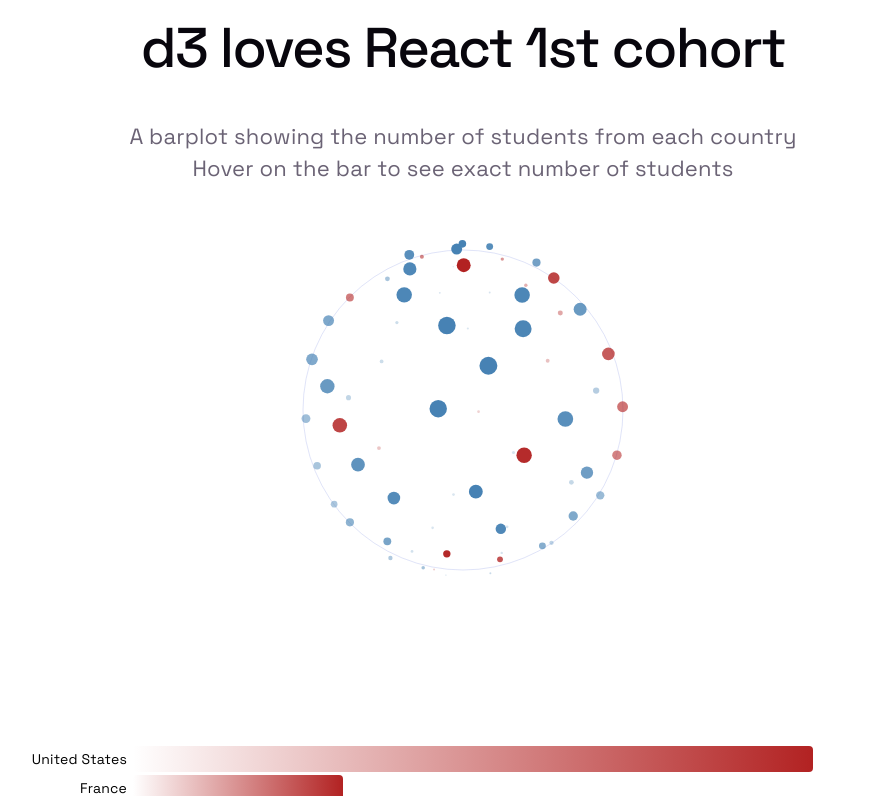
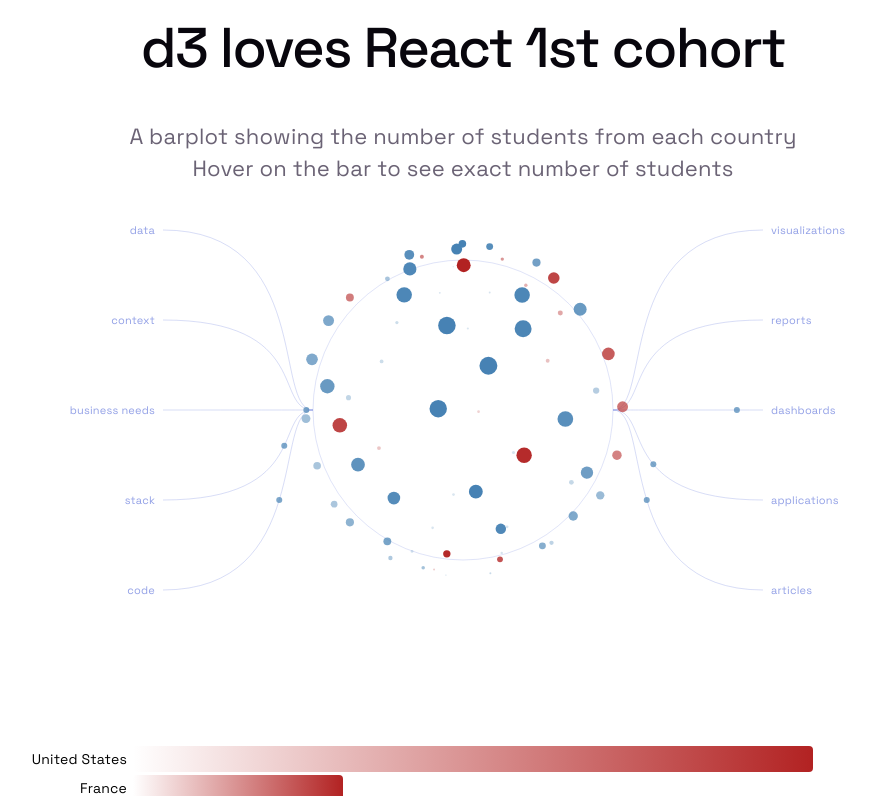
Before and after one commit to mic-wypych/d3_charts, a React (Vite) app: page / in a window 1280 px wide. Shown: the top 796 px of the page, without its empty margins (177-1053 px from the left). Built offline with nearby package versions, Linux system fonts and the light colour scheme.

Commit message:
working version of spinning ball

```diff
--- a/src/SpinningBall.jsx
+++ b/src/SpinningBall.jsx
@@ -1,14 +1,32 @@
 import { useState, useEffect, useRef } from "react";
 
+const easeInOutQuad = (t) => t < 0.5 ? 2 * t * t : -1 + (4 - 2 * t) * t;
+
+// Ease in to midpoint, pause, ease out to end
+const easeWithPause = (t) => {
+    const moveIn = 0.4, pause = 0.2, moveOut = 0.4;
+    if (t < moveIn)               return 0.5 * easeInOutQuad(t / moveIn);
+    if (t < moveIn + pause)       return 0.5;
+    return 0.5 + 0.5 * easeInOutQuad((t - moveIn - pause) / moveOut);
+};
+
+const bezierPoint = (t, p0, p1, p2, p3) => {
+    const m = 1 - t;
+    return {
+        x: m**3*p0.x + 3*m**2*t*p1.x + 3*m*t**2*p2.x + t**3*p3.x,
+        y: m**3*p0.y + 3*m**2*t*p1.y + 3*m*t**2*p2.y + t**3*p3.y,
+    };
+};
+
 export const SpinningBall = () => {
-    const width = 400;
+    const width = 600;
     const height = 400;
     const cx = width / 2;
     const cy = height / 2;
     const R = 160;
     const N = 11; // number of ellipses (latitude rings)
 
-    const [angle, setAngle] = useState(0);
+    const [elapsed, setElapsed] = useState(0);
     const rafRef = useRef();
     const startRef = useRef(null);
     // Per-ring config: fixed on mount
@@ -38,18 +56,17 @@
     );
 
     useEffect(() => {
-        const speed = 0.0002; // radians per ms
-
         const animate = (timestamp) => {
             if (startRef.current === null) startRef.current = timestamp;
-            const elapsed = timestamp - startRef.current;
-            setAngle((elapsed * speed) % (2 * Math.PI));
+            setElapsed(timestamp - startRef.current);
             rafRef.current = requestAnimationFrame(animate);
         };
 
         rafRef.current = requestAnimationFrame(animate);
         return () => cancelAnimationFrame(rafRef.current);
     }, []);
+
+    const angle = (elapsed * 0.0002) % (2 * Math.PI);
 
     // Build one entry per point across all rings
     const points = [];
@@ -75,16 +92,107 @@
     // Draw back points first so front points render on top
     const sorted = [...points].sort((a, b) => a.depth - b.depth);
 
+    const r = R - 10;
+    const curveCount = 5;
+    const spanTop = 20;
+    const spanBottom = height - 20;
+    const curveHeights = Array.from({ length: curveCount }, (_, i) =>
+        spanTop + (i / (curveCount - 1)) * (spanBottom - spanTop)
+    );
+
+    const leftEnd  = { x: cx - r, y: cy };
+    const rightEnd = { x: cx + r, y: cy };
+
+    // Flow points travelling along each bezier curve
+    const flowSpeed = 1 / 6000;  // one full cycle per 6 s
+    const stagger   = 0.14;      // each curve starts 14% of cycle later
+    const active    = 0.72;      // fraction of cycle the point is visible
+
+    const flowPoints = [];
+    curveHeights.forEach((h, i) => {
+        const phase = (((elapsed * flowSpeed) - i * stagger) % 1 + 1) % 1;
+        if (phase >= active) return; // in the reset gap — invisible
+
+        const t = easeWithPause(phase / active);
+
+        // Left: travels from left edge → circle
+        const lp = bezierPoint(t,
+            { x: 0,          y: h  },
+            { x: cx * 0.5,   y: h  },
+            { x: leftEnd.x - 40, y: cy },
+            leftEnd
+        );
+        flowPoints.push({ ...lp, key: `l${i}` });
+
+        // Right: travels from circle → right edge (reversed control points)
+        const rp = bezierPoint(t,
+            rightEnd,
+            { x: rightEnd.x + 40,   y: cy },
+            { x: width - cx * 0.5,  y: h  },
+            { x: width,             y: h  }
+        );
+        flowPoints.push({ ...rp, key: `r${i}` });
+    });
+
+    const leftLabels  = ["data", "context", "business needs", "stack", "code"];
+    const rightLabels = ["visualizations", "reports", "dashboards", "applications", "articles"];
+
     return (
-        <svg width={width} height={height}>
+        <svg width={width} height={height} overflow="visible">
+            {curveHeights.map((h, i) => (
+                <g key={i}>
+                    <path
+                        d={`M 0 ${h} C ${cx * 0.5} ${h}, ${leftEnd.x - 40} ${cy}, ${leftEnd.x} ${cy}`}
+                        fill="none"
+                        stroke="rgba(100, 120, 220, 0.25)"
+                        strokeWidth={1}
+                    />
+                    <text
+                        x={-8}
+                        y={h}
+                        dy="0.35em"
+                        fontSize={11}
+                        fill="rgba(100, 120, 220, 0.7)"
+                        textAnchor="end"
+                    >
+                        {leftLabels[i]}
+                    </text>
+                    <path
+                        d={`M ${width} ${h} C ${width - cx * 0.5} ${h}, ${rightEnd.x + 40} ${cy}, ${rightEnd.x} ${cy}`}
+                        fill="none"
+                        stroke="rgba(100, 120, 220, 0.25)"
+                        strokeWidth={1}
+                    />
+                    <text
+                        x={width + 8}
+                        y={h}
+                        dy="0.35em"
+                        fontSize={11}
+                        fill="rgba(100, 120, 220, 0.7)"
+                        textAnchor="start"
+                    >
+                        {rightLabels[i]}
+                    </text>
+                </g>
+            ))}
             <circle
                 cx={cx}
                 cy={cy}
-                r={R}
+                r={R-10}
                 fill="none"
                 stroke="rgba(100, 120, 220, 0.2)"
                 strokeWidth={1}
             />
+            {flowPoints.map(pt => (
+                <circle
+                    key={pt.key}
+                    cx={pt.x}
+                    cy={pt.y}
+                    r={3}
+                    fill="steelblue"
+                    opacity={0.7}
+                />
+            ))}
             {sorted.map((pt, i) => (
                 <circle
                     key={i}
```
